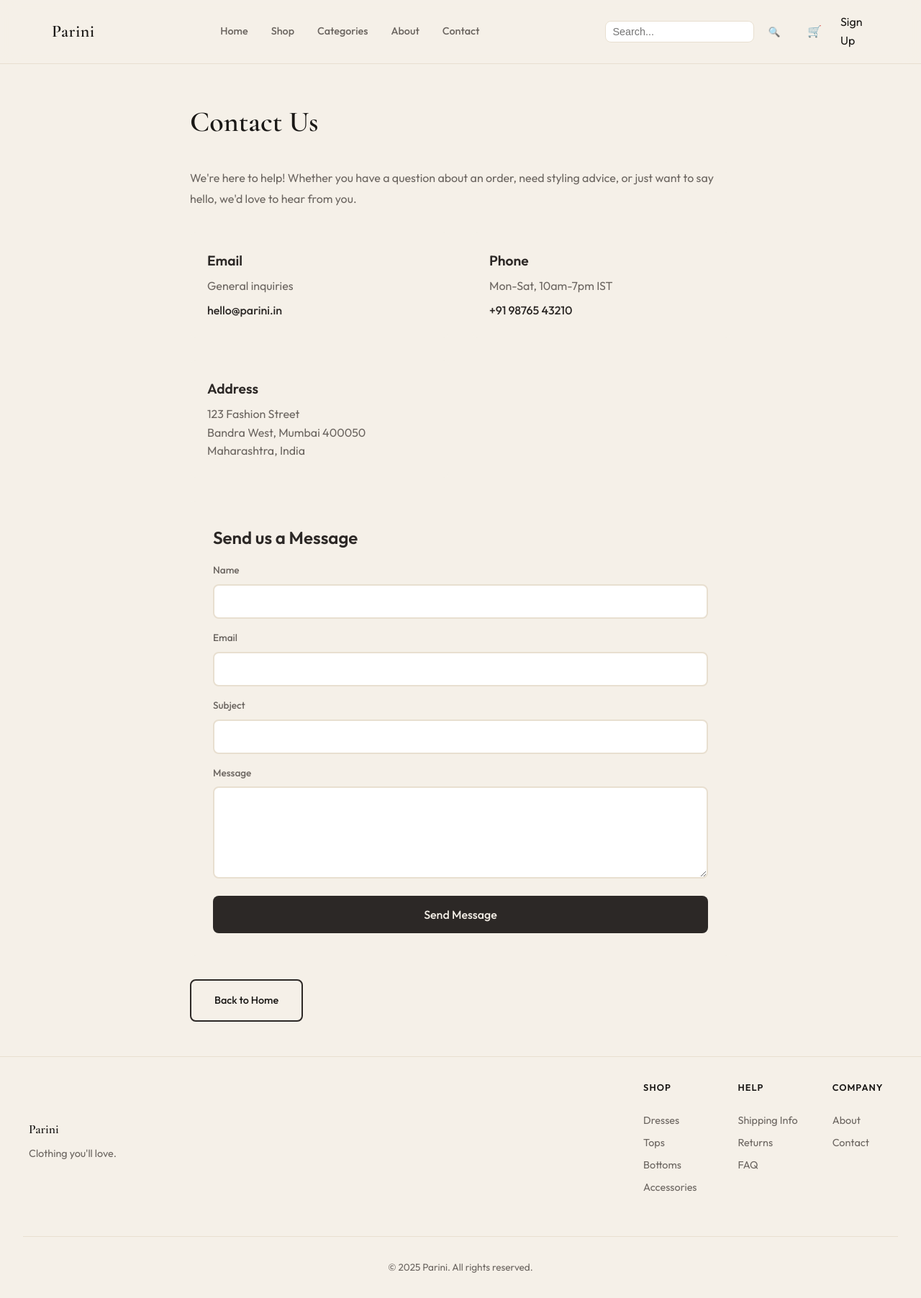
After one commit to Naresh-Kumar-K/pariniPoject, a Flask app: template garment-shop/templates/contact.html in a window 1280 px wide. The commit adds this page. Shown: the whole page at 72% size. Run offline with Flask 3, Linux system fonts and the light colour scheme; the template is opened without the code that fills it, so the values that code supplies are empty.

Commit message:
Update product prices to reflect new pricing strategy, enhance user experience with new pages for shipping, returns, FAQ, and contact. Modify templates for consistent currency formatting in INR and improve checkout process with updated address fields. Add about page detailing company values and story.

```diff
--- a/garment-shop/app.py
+++ b/garment-shop/app.py
@@ -1,6 +1,6 @@
 """
-Parini — Clothing Shop (Flask, Python only — no JavaScript)
-All behavior is server-side: forms, session cart/wishlist, filters, checkout.
+Parini — Clothing Shop
+Flask-based e-commerce platform for clothing and accessories.
 """
 import os
 import random
@@ -9,24 +9,23 @@ from flask import Flask, render_template, request, redirect, url_for, session, f
 app = Flask(__name__)
 app.secret_key = os.environ.get("SECRET_KEY", "dev-secret-change-in-production")
 
-# Product and category data
 PRODUCTS = [
-    {"id": 1, "name": "Midi Slip Dress", "category": "dresses", "price": 145, "sizes": ["XS", "S", "M", "L"], "colors": ["Blush", "Black", "Ivory"], "image": "dress1"},
-    {"id": 2, "name": "Floral Maxi Dress", "category": "dresses", "price": 168, "sizes": ["S", "M", "L"], "colors": ["Navy", "Sage"], "image": "dress2"},
-    {"id": 3, "name": "Wrap Midi Dress", "category": "dresses", "price": 125, "sizes": ["XS", "S", "M", "L", "XL"], "colors": ["Terracotta", "Black"], "image": "dress3"},
-    {"id": 4, "name": "Evening Gown", "category": "dresses", "price": 289, "sizes": ["S", "M", "L"], "colors": ["Black", "Emerald"], "image": "dress4"},
-    {"id": 5, "name": "Shirt Dress", "category": "dresses", "price": 98, "sizes": ["XS", "S", "M", "L"], "colors": ["White", "Striped"], "image": "dress5"},
-    {"id": 6, "name": "Organic Cotton Tee", "category": "tops", "price": 42, "sizes": ["XS", "S", "M", "L", "XL"], "colors": ["White", "Black", "Oat"], "image": "top1"},
-    {"id": 7, "name": "Linen Overshirt", "category": "tops", "price": 128, "sizes": ["S", "M", "L"], "colors": ["Beige", "Olive"], "image": "top2"},
-    {"id": 8, "name": "Silk Blouse", "category": "tops", "price": 89, "sizes": ["XS", "S", "M", "L"], "colors": ["Blush", "White"], "image": "top3"},
-    {"id": 9, "name": "Wide-Leg Trousers", "category": "bottoms", "price": 96, "sizes": ["XS", "S", "M", "L"], "colors": ["Black", "Cream"], "image": "bottom1"},
-    {"id": 10, "name": "High-Waist Skirt", "category": "bottoms", "price": 72, "sizes": ["S", "M", "L"], "colors": ["Plaid", "Black"], "image": "bottom2"},
-    {"id": 11, "name": "Linen Trousers", "category": "bottoms", "price": 88, "sizes": ["S", "M", "L"], "colors": ["White", "Navy"], "image": "bottom3"},
-    {"id": 12, "name": "Leather Crossbody", "category": "accessories", "price": 165, "sizes": ["One Size"], "colors": ["Tan", "Black"], "image": "acc1"},
-    {"id": 13, "name": "Wool Scarf", "category": "accessories", "price": 58, "sizes": ["One Size"], "colors": ["Camel", "Grey"], "image": "acc2"},
-    {"id": 14, "name": "Straw Tote", "category": "accessories", "price": 78, "sizes": ["One Size"], "colors": ["Natural"], "image": "acc3"},
-    {"id": 15, "name": "Cocktail Dress", "category": "dresses", "price": 195, "sizes": ["XS", "S", "M", "L"], "colors": ["Red", "Black"], "image": "dress6"},
-    {"id": 16, "name": "Casual Jumpsuit", "category": "dresses", "price": 112, "sizes": ["S", "M", "L"], "colors": ["Denim", "Black"], "image": "jumpsuit1"},
+    {"id": 1, "name": "Midi Slip Dress", "category": "dresses", "price": 3499, "sizes": ["XS", "S", "M", "L"], "colors": ["Blush", "Black", "Ivory"], "image": "dress1"},
+    {"id": 2, "name": "Floral Maxi Dress", "category": "dresses", "price": 3999, "sizes": ["S", "M", "L"], "colors": ["Navy", "Sage"], "image": "dress2"},
+    {"id": 3, "name": "Wrap Midi Dress", "category": "dresses", "price": 2999, "sizes": ["XS", "S", "M", "L", "XL"], "colors": ["Terracotta", "Black"], "image": "dress3"},
+    {"id": 4, "name": "Evening Gown", "category": "dresses", "price": 6999, "sizes": ["S", "M", "L"], "colors": ["Black", "Emerald"], "image": "dress4"},
+    {"id": 5, "name": "Shirt Dress", "category": "dresses", "price": 2399, "sizes": ["XS", "S", "M", "L"], "colors": ["White", "Striped"], "image": "dress5"},
+    {"id": 6, "name": "Organic Cotton Tee", "category": "tops", "price": 999, "sizes": ["XS", "S", "M", "L", "XL"], "colors": ["White", "Black", "Oat"], "image": "top1"},
+    {"id": 7, "name": "Linen Overshirt", "category": "tops", "price": 3099, "sizes": ["S", "M", "L"], "colors": ["Beige", "Olive"], "image": "top2"},
+    {"id": 8, "name": "Silk Blouse", "category": "tops", "price": 2199, "sizes": ["XS", "S", "M", "L"], "colors": ["Blush", "White"], "image": "top3"},
+    {"id": 9, "name": "Wide-Leg Trousers", "category": "bottoms", "price": 2299, "sizes": ["XS", "S", "M", "L"], "colors": ["Black", "Cream"], "image": "bottom1"},
+    {"id": 10, "name": "High-Waist Skirt", "category": "bottoms", "price": 1799, "sizes": ["S", "M", "L"], "colors": ["Plaid", "Black"], "image": "bottom2"},
+    {"id": 11, "name": "Linen Trousers", "category": "bottoms", "price": 2099, "sizes": ["S", "M", "L"], "colors": ["White", "Navy"], "image": "bottom3"},
+    {"id": 12, "name": "Leather Crossbody", "category": "accessories", "price": 3999, "sizes": ["One Size"], "colors": ["Tan", "Black"], "image": "acc1"},
+    {"id": 13, "name": "Wool Scarf", "category": "accessories", "price": 1399, "sizes": ["One Size"], "colors": ["Camel", "Grey"], "image": "acc2"},
+    {"id": 14, "name": "Straw Tote", "category": "accessories", "price": 1899, "sizes": ["One Size"], "colors": ["Natural"], "image": "acc3"},
+    {"id": 15, "name": "Cocktail Dress", "category": "dresses", "price": 4699, "sizes": ["XS", "S", "M", "L"], "colors": ["Red", "Black"], "image": "dress6"},
+    {"id": 16, "name": "Casual Jumpsuit", "category": "dresses", "price": 2699, "sizes": ["S", "M", "L"], "colors": ["Denim", "Black"], "image": "jumpsuit1"},
 ]
 
 CATEGORIES = [
@@ -400,7 +399,7 @@ def checkout():
             flash("Please fill in all shipping fields.")
             return render_template("checkout.html", cart=cart, total=total, cart_count=get_cart_count(), user_data=user_data)
         session["cart"] = []
-        flash(f"Thank you! Your order (${total:.2f}) has been placed. We'll send confirmation to {email}.")
+        flash(f"Thank you! Your order (₹{total:,.0f}) has been placed. We'll send confirmation to {email}.")
         return redirect(url_for("index"))
     return render_template("checkout.html", cart=cart, total=total, cart_count=get_cart_count(), user_data=user_data)
 
@@ -487,6 +486,58 @@ def logout():
     return redirect(url_for("signup"))
 
 
+@app.route("/shipping")
+def shipping_page():
+    if not session.get("user_registered"):
+        return redirect(url_for("signup"))
+    return render_template("shipping.html", cart_count=get_cart_count())
+
+
+@app.route("/returns")
+def returns_page():
+    if not session.get("user_registered"):
+        return redirect(url_for("signup"))
+    return render_template("returns.html", cart_count=get_cart_count())
+
+
+@app.route("/faq")
+def faq_page():
+    if not session.get("user_registered"):
+        return redirect(url_for("signup"))
+    return render_template("faq.html", cart_count=get_cart_count())
+
+
+@app.route("/about")
+def about_page():
+    if not session.get("user_registered"):
+        return redirect(url_for("signup"))
+    return render_template("about.html", cart_count=get_cart_count())
+
+
+@app.route("/contact")
+def contact_page():
+    if not session.get("user_registered"):
+        return redirect(url_for("signup"))
+    return render_template("contact.html", cart_count=get_cart_count())
+
+
+@app.route("/contact/submit", methods=["POST"])
+def contact_submit():
+    if not session.get("user_registered"):
+        return redirect(url_for("signup"))
+    name = request.form.get("name", "").strip()
+    email = request.form.get("email", "").strip()
+    subject = request.form.get("subject", "").strip()
+    message = request.form.get("message", "").strip()
+
+    if not all([name, email, subject, message]):
+        flash("Please fill in all fields.")
+        return redirect(url_for("contact_page"))
+
+    flash("Thank you for your message! We'll get back to you soon.")
+    return redirect(url_for("contact_page"))
+
+
 if __name__ == "__main__":
     import socket
     preferred = int(os.environ.get("PORT", 3000))
--- a/garment-shop/templates/base.html
+++ b/garment-shop/templates/base.html
@@ -24,8 +24,8 @@
         <a href="{{ url_for('index') }}#home">Home</a>
         <a href="{{ url_for('index') }}#shop">Shop</a>
         <a href="{{ url_for('index') }}#categories">Categories</a>
-        <a href="{{ url_for('index') }}#about">About</a>
-        <a href="{{ url_for('index') }}#contact">Contact</a>
+        <a href="{{ url_for('about_page') }}">About</a>
+        <a href="{{ url_for('contact_page') }}">Contact</a>
       </nav>
       <div class="header-actions">
         <form class="header-search-form" action="{{ url_for('index') }}" method="get" style="display:flex;align-items:center;gap:0.5rem;">
@@ -73,14 +73,14 @@
         </div>
         <div class="footer-col">
           <h4>Help</h4>
-          <a href="#">Shipping Info</a>
-          <a href="#">Returns</a>
-          <a href="#">FAQ</a>
+          <a href="{{ url_for('shipping_page') }}">Shipping Info</a>
+          <a href="{{ url_for('returns_page') }}">Returns</a>
+          <a href="{{ url_for('faq_page') }}">FAQ</a>
         </div>
         <div class="footer-col">
           <h4>Company</h4>
-          <a href="{{ url_for('index') }}#about">About</a>
-          <a href="{{ url_for('index') }}#contact">Contact</a>
+          <a href="{{ url_for('about_page') }}">About</a>
+          <a href="{{ url_for('contact_page') }}">Contact</a>
         </div>
       </div>
     </div>
--- a/garment-shop/templates/cart.html
+++ b/garment-shop/templates/cart.html
@@ -11,7 +11,7 @@
       <div class="cart-item-details" style="flex:1;">
         <h4 style="font-size:0.95rem;margin-bottom:0.25rem;">{{ item.name }}</h4>
         <p style="font-size:0.85rem;color:var(--color-muted);">{{ item.size }} / {{ item.color }} &times; {{ item.quantity }}</p>
-        <p style="font-weight:500;">${{ "%.2f"|format(item.price * item.quantity) }}</p>
+        <p style="font-weight:500;">₹{{ "{:,}".format(item.price * item.quantity) }}</p>
         <form action="{{ url_for('update_cart') }}" method="post" style="display:flex;align-items:center;gap:0.5rem;margin-top:0.5rem;">
           <input type="hidden" name="index" value="{{ loop.index0 }}">
           <button type="submit" name="action" value="minus" class="qty-btn" style="width:28px;height:28px;border:1px solid var(--color-sand);border-radius:var(--radius);background:#fff;cursor:pointer;">&minus;</button>
@@ -24,7 +24,7 @@
     {% endfor %}
   </div>
   <div style="padding:1rem 0;border-top:1px solid var(--color-sand);">
-    <p style="font-size:1.1rem;margin-bottom:1rem;">Subtotal: <strong>${{ "%.2f"|format(total) }}</strong></p>
+    <p style="font-size:1.1rem;margin-bottom:1rem;">Subtotal: <strong>₹{{ "{:,}".format(total) }}</strong></p>
     <a href="{{ url_for('checkout') }}" class="btn btn-primary">Proceed to Checkout</a>
   </div>
   {% else %}
--- a/garment-shop/templates/category.html
+++ b/garment-shop/templates/category.html
@@ -22,7 +22,7 @@
         <h3 class="product-name">
           <a href="{{ url_for('product_detail', pid=p.id) }}" style="color:inherit;text-decoration:none;">{{ p.name }}</a>
         </h3>
-        <p class="product-price">${{ "%.2f"|format(p.price) }}</p>
+        <p class="product-price">₹{{ "{:,}".format(p.price) }}</p>
         <a href="{{ url_for('product_detail', pid=p.id) }}" class="btn btn-primary btn-add-cart">View & Add to Cart</a>
       </div>
     </article>
--- /dev/null
+++ b/garment-shop/templates/contact.html
@@ -0,0 +1,63 @@
+{% extends "base.html" %}
+{% block title %}Contact — Parini{% endblock %}
+{% block main %}
+<div style="max-width:800px;margin:0 auto;padding:3rem 1.5rem;">
+  <h1 style="font-family:var(--font-display);font-size:2.5rem;margin-bottom:1rem;">Contact Us</h1>
+
+  <div style="margin-top:2rem;">
+    <p style="color:var(--color-muted);margin-bottom:2rem;line-height:1.8;">
+      We're here to help! Whether you have a question about an order, need styling advice, or just want to say hello, we'd love to hear from you.
+    </p>
+  </div>
+
+  <div style="display:grid;grid-template-columns:repeat(auto-fit,minmax(250px,1fr));gap:2rem;margin-bottom:2rem;">
+    <div style="background:var(--color-cream);padding:1.5rem;border-radius:var(--radius);">
+      <h3 style="font-size:1.2rem;margin-bottom:0.5rem;color:var(--color-charcoal);">Email</h3>
+      <p style="color:var(--color-muted);margin-bottom:0.5rem;">General inquiries</p>
+      <a href="mailto:hello@parini.in" style="color:var(--color-charcoal);font-weight:500;">hello@parini.in</a>
+    </div>
+
+    <div style="background:var(--color-cream);padding:1.5rem;border-radius:var(--radius);">
+      <h3 style="font-size:1.2rem;margin-bottom:0.5rem;color:var(--color-charcoal);">Phone</h3>
+      <p style="color:var(--color-muted);margin-bottom:0.5rem;">Mon-Sat, 10am-7pm IST</p>
+      <a href="tel:+919876543210" style="color:var(--color-charcoal);font-weight:500;">+91 98765 43210</a>
+    </div>
+
+    <div style="background:var(--color-cream);padding:1.5rem;border-radius:var(--radius);">
+      <h3 style="font-size:1.2rem;margin-bottom:0.5rem;color:var(--color-charcoal);">Address</h3>
+      <p style="color:var(--color-muted);line-height:1.6;">
+        123 Fashion Street<br>
+        Bandra West, Mumbai 400050<br>
+        Maharashtra, India
+      </p>
+    </div>
+  </div>
+
+  <div style="background:var(--color-cream);padding:2rem;border-radius:var(--radius);margin-bottom:2rem;">
+    <h2 style="font-size:1.5rem;margin-bottom:1rem;color:var(--color-charcoal);">Send us a Message</h2>
+    <form action="{{ url_for('contact_submit') }}" method="post" style="display:flex;flex-direction:column;gap:1rem;">
+      <div>
+        <label style="font-size:0.85rem;font-weight:500;color:var(--color-muted);display:block;margin-bottom:0.5rem;">Name</label>
+        <input type="text" name="name" required style="width:100%;padding:0.75rem 1rem;font-size:1rem;border:2px solid var(--color-sand);border-radius:var(--radius);font-family:var(--font-body);">
+      </div>
+      <div>
+        <label style="font-size:0.85rem;font-weight:500;color:var(--color-muted);display:block;margin-bottom:0.5rem;">Email</label>
+        <input type="email" name="email" required style="width:100%;padding:0.75rem 1rem;font-size:1rem;border:2px solid var(--color-sand);border-radius:var(--radius);font-family:var(--font-body);">
+      </div>
+      <div>
+        <label style="font-size:0.85rem;font-weight:500;color:var(--color-muted);display:block;margin-bottom:0.5rem;">Subject</label>
+        <input type="text" name="subject" required style="width:100%;padding:0.75rem 1rem;font-size:1rem;border:2px solid var(--color-sand);border-radius:var(--radius);font-family:var(--font-body);">
+      </div>
+      <div>
+        <label style="font-size:0.85rem;font-weight:500;color:var(--color-muted);display:block;margin-bottom:0.5rem;">Message</label>
+        <textarea name="message" rows="5" required style="width:100%;padding:0.75rem 1rem;font-size:1rem;border:2px solid var(--color-sand);border-radius:var(--radius);font-family:var(--font-body);resize:vertical;"></textarea>
+      </div>
+      <button type="submit" class="btn btn-primary" style="width:100%;padding:0.875rem;font-size:1rem;">Send Message</button>
+    </form>
+  </div>
+
+  <div style="margin-top:2rem;">
+    <a href="{{ url_for('index') }}" class="btn btn-outline">Back to Home</a>
+  </div>
+</div>
+{% endblock %}
--- a/garment-shop/templates/product.html
+++ b/garment-shop/templates/product.html
@@ -8,8 +8,8 @@
     <div class="product-detail-info">
       <span class="product-category">{{ product.category }}</span>
       <h1 class="product-detail-name" style="font-family:var(--font-display);font-size:1.5rem;font-weight:600;margin-bottom:0.5rem;">{{ product.name }}</h1>
-      <p class="product-detail-price" style="font-size:1.25rem;font-weight:600;margin-bottom:1rem;">${{ "%.2f"|format(product.price) }}</p>
-      <p class="product-detail-desc" style="font-size:0.9rem;color:var(--color-muted);margin-bottom:1.5rem;">Quality clothing, great fit. Free shipping on orders over $100.</p>
+      <p class="product-detail-price" style="font-size:1.25rem;font-weight:600;margin-bottom:1rem;">₹{{ "{:,}".format(product.price) }}</p>
+      <p class="product-detail-desc" style="font-size:0.9rem;color:var(--color-muted);margin-bottom:1.5rem;">Quality clothing, great fit. Free shipping on orders over ₹2,000.</p>
 
       <form action="{{ url_for('add_to_cart') }}" method="post" style="margin-bottom:1rem;">
         <input type="hidden" name="product_id" value="{{ product.id }}">
```
Also changed, not shown: garment-shop/templates/about.html (added, +44 -0 lines), garment-shop/templates/checkout.html (+6 -6 lines), garment-shop/templates/faq.html (added, +54 -0 lines), garment-shop/templates/index.html (+6 -6 lines), garment-shop/templates/returns.html (added, +43 -0 lines), garment-shop/templates/shipping.html (added, +46 -0 lines), garment-shop/templates/signup.html (+5 -5 lines).
